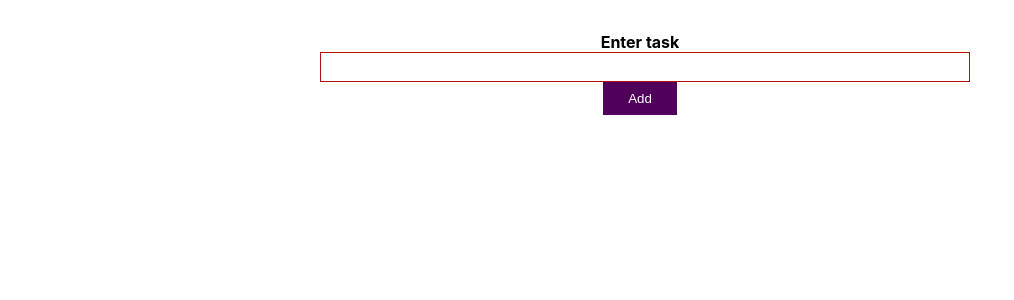
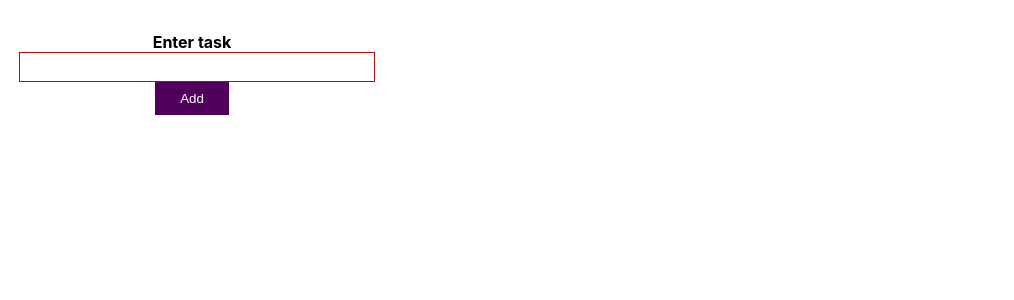
Before and after one commit to deepakbhattmits/app-typescript, a React (Create React App) app: page / in a window 1280 px wide. Shown: the top 300 px of the page, without its empty margins (0-1014 px from the left). Built offline with nearby package versions, Linux system fonts and the light colour scheme.

Commit message:
Update App.css

```diff
--- a/src/App.css
+++ b/src/App.css
@@ -1,5 +1,8 @@
 .App {
   text-align: center;
+  display: grid;
+  grid-template-columns: 30% auto;
+  align-items: flex-start;
 }
 
 .App-logo {
```
